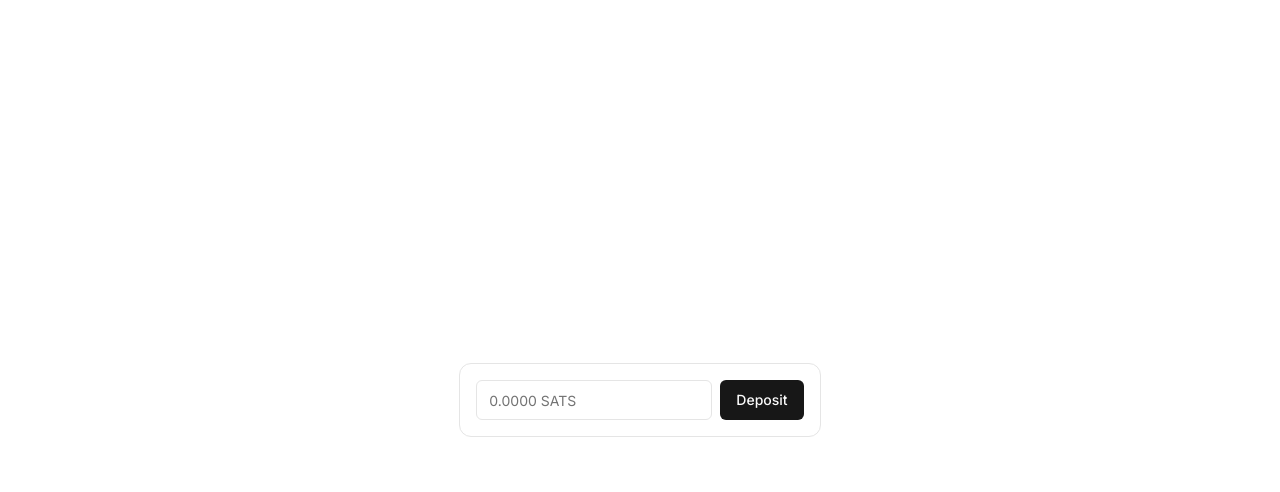
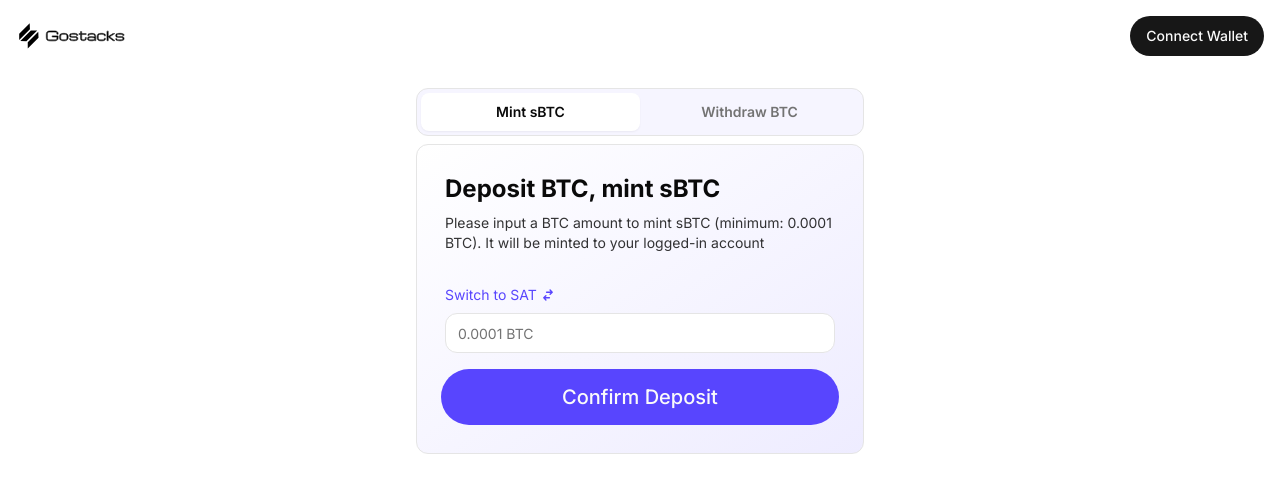
Before and after one commit to D3Portillo/gostack.monster, a Next.js app: page / in a window 1280 px wide. Shown: the top 492 px of the page. Built offline with nearby package versions, Linux system fonts and the light colour scheme.

Commit message:
FEAT: update layout + enhance ui. #wip

```diff
--- /dev/null
+++ b/components/Deposit.tsx
@@ -0,0 +1,120 @@
+import { useState } from "react"
+import btc from "@scure/btc-signer"
+import { bytesToHex, hexToBytes } from "@noble/hashes/utils"
+
+import useOnOffMachine from "@/lib/useOnOffMachine"
+
+import { Input } from "@/components/ui/input"
+import { Button } from "@/components/ui/button"
+
+import { HiSwitchHorizontal } from "react-icons/hi"
+
+function Deposit() {
+  const depositSAT = useOnOffMachine()
+  const [satoshis, setSatoshis] = useState(0)
+
+  const handleInputChange = (event: any) => {
+    setSatoshis(event.target.value)
+  }
+
+  const buildTransaction = async (e: any) => {
+    const { sbtcDepositHelper, TESTNET, TestnetHelper } = await import("sbtc")
+    e.preventDefault()
+
+    // Helper for working with various API and RPC endpoints and getting and processing data
+    // Change this depending on what network you are working with
+    const testnet = new TestnetHelper()
+    // const testnet = new DevEnvHelper();
+
+    // setting BTC address for devnet
+    // Because of some quirks with Leather, we need to pull our BTC wallet using the helper if we are on devnet
+    // const bitcoinAccountA = await testnet.getBitcoinAccount(WALLET_00);
+    // const btcAddress = bitcoinAccountA.wpkh.address;
+    // const btcPublicKey = bitcoinAccountA.publicKey.buffer.toString();
+
+    // setting BTC address for testnet
+    // here we are pulling directly from our authenticated wallet
+    const btcAddress = "userData.profile.btcAddress.p2wpkh.testnet"
+    const btcPublicKey = "userData.profile.btcPublicKey.p2wpkh"
+
+    let utxos = await testnet.fetchUtxos(btcAddress)
+
+    // If we are working via testnet
+    // get sBTC deposit address from bridge API
+    const response = await fetch(
+      "https://bridge.sbtc.tech/bridge-api/testnet/v1/sbtc/init-ui"
+    )
+    const data = await response.json()
+    const sbtcWalletAddress = data.sbtcContractData.sbtcWalletAddress
+
+    // if we are working via devnet we can use the helper to get the sbtc wallet address, which is associated with the first wallet
+    // const sbtcWalletAccount = await testnet.getBitcoinAccount(WALLET_00);
+    // const sbtcWalletAddress = sbtcWalletAccount.tr.address;
+
+    const tx = await sbtcDepositHelper({
+      // comment this line out if working via devnet
+      network: TESTNET,
+      stacksAddress: "",
+      amountSats: satoshis,
+
+      // we can use the helper to get an estimated fee for our transaction
+      feeRate: await testnet.estimateFeeRate("low"),
+      // the helper will automatically parse through these and use one or some as inputs
+      utxos,
+      // where we want our remainder to be sent. UTXOs can only be spent as is, not divided, so we need a new input with the difference between our UTXO and how much we want to send
+      bitcoinChangeAddress: btcAddress,
+    })
+
+    // convert the returned transaction object into a PSBT for Leather to use
+    const psbt = tx.toPSBT()
+    const requestParams = {
+      publicKey: btcPublicKey,
+      hex: bytesToHex(psbt),
+    }
+    // Call Leather API to sign the PSBT and finalize it
+    const txResponse = await (window as any)["btc"].request(
+      "signPsbt",
+      requestParams
+    )
+    const formattedTx = btc.Transaction.fromPSBT(
+      hexToBytes(txResponse.result.hex)
+    )
+    formattedTx.finalize()
+
+    // Broadcast it using the helper
+    const finalTx = await testnet.broadcastTx(formattedTx)
+
+    // Get the transaction ID
+    console.log(finalTx)
+  }
+
+  return (
+    <section className="border p-7 rounded-xl bg-gradient-to-tl from-stacks-purple/10 to-white">
+      <h2 className="text-2xl mb-2 font-bold">Deposit BTC, mint sBTC</h2>
+      <p className="text-sm text-black/80">
+        Please input a BTC amount to mint sBTC (minimum: 0.0001 BTC). It will be
+        minted to your logged-in account
+      </p>
+
+      <button
+        onClick={depositSAT.toggle}
+        className="flex items-center mt-8 gap-1 text-stacks-purple text-sm"
+      >
+        <span>Switch to {depositSAT.isOn ? "BTC" : "SAT"}</span>
+        <HiSwitchHorizontal />
+      </button>
+      <div className="flex flex-col gap-4 mt-2">
+        <Input
+          type="balance"
+          className="rounded-xl"
+          placeholder={depositSAT.isOn ? "1000 SAT" : "0.0001 BTC"}
+        />
+        <Button className="-mx-1 rounded-full h-14 text-xl bg-stacks-purple hover:bg-stacks-purple">
+          Confirm Deposit
+        </Button>
+      </div>
+    </section>
+  )
+}
+
+export default Deposit
--- a/pages/index.tsx
+++ b/pages/index.tsx
@@ -1,15 +1,39 @@
+import Image from "next/image"
+import Deposit from "@/components/Deposit"
 import { Button } from "@/components/ui/button"
-import { Input } from "@/components/ui/input"
+import { Tabs, TabsList, TabsContent, TabsTrigger } from "@/components/ui/tabs"
+
+import asset_logo from "@/assets/logo.svg"
+
+const TABS = {
+  DEPOSIT: "DEPOSIT",
+  WITHDRAW: "WITHDRAW",
+}
 
 export default function Home() {
   return (
-    <main className="grid min-h-screen place-content-center">
-      <form className="border p-4 rounded-xl">
-        <div className="flex gap-2">
-          <Input type="balance" placeholder="0.0000 SATS" />
-          <Button type="submit">Deposit</Button>
-        </div>
-      </form>
+    <main className="container flex flex-col gap-8 items-center min-h-screen p-4">
+      <nav className="flex items-center justify-between w-full">
+        <Image src={asset_logo} alt="" />
+        <Button className="rounded-full">Connect Wallet</Button>
+      </nav>
+      <Tabs defaultValue={TABS.DEPOSIT} className="w-full max-w-md">
+        <TabsList className="grid bg-stacks-purple/5 border h-12 rounded-xl [&_button]:h-full [&_button]:rounded-lg w-full grid-cols-2">
+          <TabsTrigger className="font-semibold" value={TABS.DEPOSIT}>
+            Mint sBTC
+          </TabsTrigger>
+          <TabsTrigger className="font-semibold" value={TABS.WITHDRAW}>
+            Withdraw BTC
+          </TabsTrigger>
+        </TabsList>
+
+        <TabsContent value={TABS.DEPOSIT}>
+          <Deposit />
+        </TabsContent>
+        <TabsContent value={TABS.WITHDRAW}>
+          <Deposit />
+        </TabsContent>
+      </Tabs>
     </main>
   )
 }
```
Also changed, not shown: assets/logo.svg (added).
